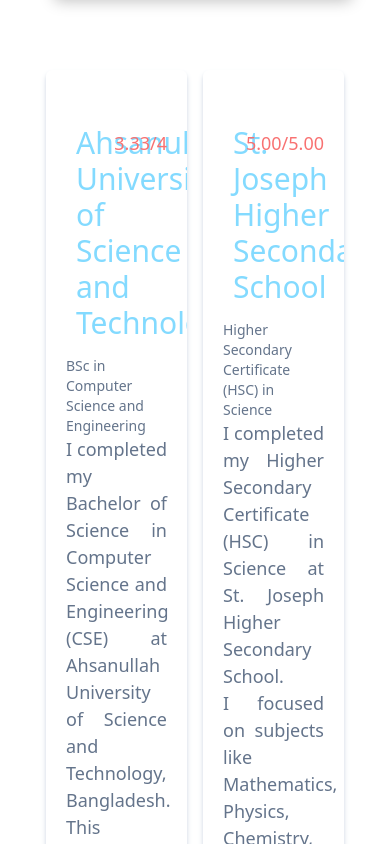
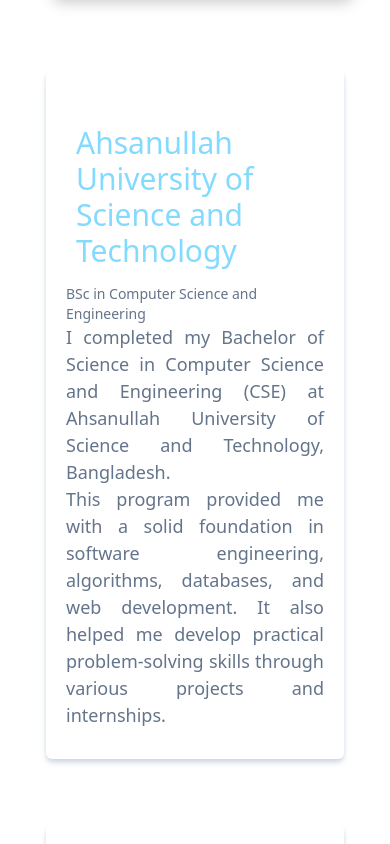
Before and after one commit to fuad-hasan-safat/fuad-hasan-safat, a Next.js app: page / in a window 390 px wide. Shown: the part 3320-4164 px from the top of the page. Built offline with nearby package versions, Linux system fonts and the light colour scheme; a web font is replaced by a local one; what tailwindcss-filters would draw is missing.

Commit message:
responsive

```diff
--- a/components/InformationCard.tsx
+++ b/components/InformationCard.tsx
@@ -24,7 +24,7 @@
 
         {/* CGPA - positioned absolutely and not scaled */}
         {cgpa && (
-          <div className={`absolute top-[30px] right-[0px] text-red-400`}>
+          <div className={`absolute hidden md:block top-[30px] right-[0px] text-red-400`}>
             <span>{cgpa}</span>
           </div>
         )}
--- a/components/resume/Education.tsx
+++ b/components/resume/Education.tsx
@@ -4,7 +4,7 @@
 const Education = () => {
     return (
         <div className="pt-[20px]">
-            <div className="education grid grid-cols-2 gap-4">
+            <div className="education grid grid-cols-1 md:grid-cols-2 gap-4">
                 {/* Ahsanullah University of Science and Technology */}
                 <InformationCard
                     title={"Ahsanullah University of Science and Technology"}
```
